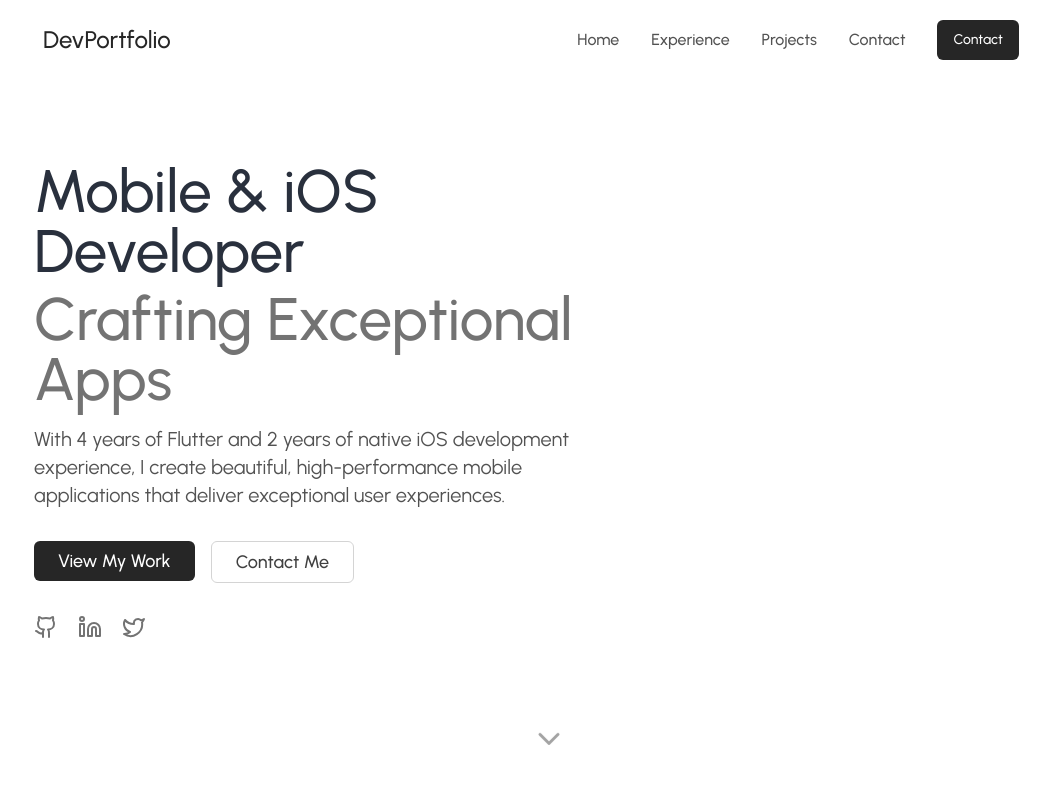
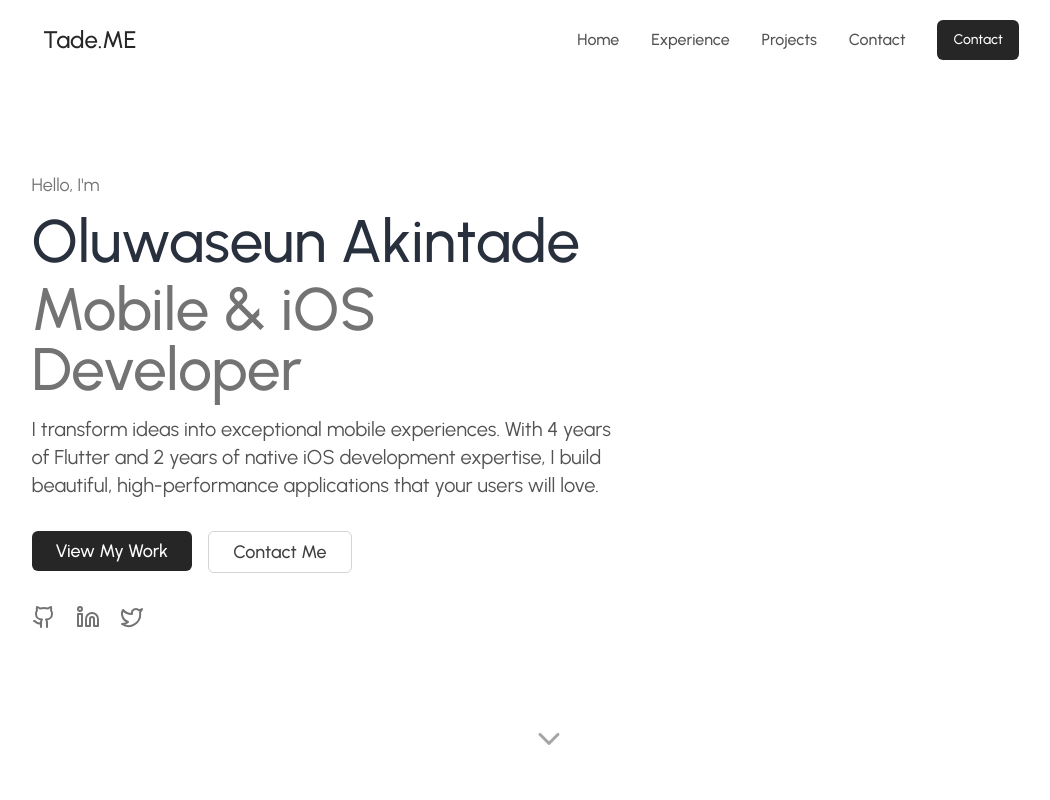
Before and after one commit to tade-dev/tade-portfolio-revamp, a React (Vite) app: page / in a window 1280 px wide. Shown: the top 800 px of the page, without its empty margins (109-1159 px from the left). Built offline with nearby package versions, Linux system fonts and the light colour scheme.

Commit message:
Refactor: Update portfolio information
Update portfolio information with new links, contact details, and branding.

```diff
--- a/src/components/Contact.tsx
+++ b/src/components/Contact.tsx
@@ -42,19 +42,19 @@ const Contact = () => {
     {
       icon: Mail,
       title: "Email",
-      details: "contact@yourportfolio.dev",
-      link: "mailto:contact@yourportfolio.dev"
+      details: "hi@tade.me",
+      link: "mailto:hi@tade.me"
     },
     {
       icon: Phone,
       title: "Phone",
-      details: "+1 (555) 123-4567",
-      link: "tel:+15551234567"
+      details: "+2348163421203",
+      link: "tel:+2348163421203"
     },
     {
       icon: MapPin,
       title: "Location",
-      details: "San Francisco, California",
+      details: "Abuja, Nigeria",
       link: "#"
     }
   ];
--- a/src/components/Footer.tsx
+++ b/src/components/Footer.tsx
@@ -17,7 +17,7 @@ const Footer = () => {
         <div className="flex flex-col md:flex-row justify-between items-center mb-10">
           <div className="mb-6 md:mb-0">
             <a href="#home" className="text-2xl font-medium mb-2 inline-block text-gray-800">
-              DevPortfolio
+              Tade.ME
             </a>
             <p className="text-gray-500 max-w-md">
               Specialized in delivering high-quality mobile applications with Flutter and native iOS development.
@@ -37,13 +37,13 @@ const Footer = () => {
           </nav>
 
           <div className="flex space-x-5">
-            <a href="#" className="text-gray-400 hover:text-gray-800 transition-colors">
+            <a href="https://www.github.com/tade-dev" target="_blank" rel="noopener noreferrer" className="text-gray-400 hover:text-gray-800 transition-colors">
               <Github size={20} />
             </a>
-            <a href="#" className="text-gray-400 hover:text-gray-800 transition-colors">
+            <a href="https://www.linkedin.com/in/oluwaseun-akintade-620b26223/" target="_blank" rel="noopener noreferrer" className="text-gray-400 hover:text-gray-800 transition-colors">
               <Linkedin size={20} />
             </a>
-            <a href="#" className="text-gray-400 hover:text-gray-800 transition-colors">
+            <a href="https://www.x.com/tadeDev_" target="_blank" rel="noopener noreferrer" className="text-gray-400 hover:text-gray-800 transition-colors">
               <Twitter size={20} />
             </a>
           </div>
@@ -51,7 +51,7 @@ const Footer = () => {
 
         <div className="border-t border-gray-100 pt-8 flex flex-col md:flex-row justify-between items-center">
           <p className="text-gray-500 text-sm mb-4 md:mb-0">
-            © {currentYear} Your Name. All rights reserved.
+            © {currentYear} Oluwaseun Akintade. All rights reserved.
           </p>
           <p className="text-gray-500 text-sm flex items-center">
             Made with <Heart size={14} className="text-gray-400 mx-1" /> using React & Tailwind
--- a/src/components/Header.tsx
+++ b/src/components/Header.tsx
@@ -35,7 +35,7 @@ const Header = () => {
     >
       <div className="max-w-5xl mx-auto px-6 flex items-center justify-between">
         <a href="#home" className="text-2xl font-medium text-gray-800">
-          DevPortfolio
+          Tade.ME
         </a>
 
         {/* Desktop Navigation */}
--- a/src/components/Hero.tsx
+++ b/src/components/Hero.tsx
@@ -7,13 +7,15 @@ const Hero = () => {
     <section id="home" className="min-h-screen flex items-center pt-20 pb-10 px-6 bg-white">
       <div className="max-w-5xl mx-auto flex flex-col md:flex-row items-center">
         <div className="md:w-7/12 animate-fade-in">
+          <span className="text-gray-500 text-lg mb-3 inline-block">Hello, I'm</span>
           <h1 className="text-4xl md:text-5xl lg:text-6xl font-medium mb-4 leading-tight">
-            Mobile & iOS Developer
-            <span className="block mt-2 text-gray-500">Crafting Exceptional Apps</span>
+            Oluwaseun Akintade
+            <span className="block mt-2 text-gray-500">Mobile & iOS Developer</span>
           </h1>
           <p className="text-gray-600 text-lg md:text-xl mb-8 max-w-2xl">
-            With 4 years of Flutter and 2 years of native iOS development experience, I create
-            beautiful, high-performance mobile applications that deliver exceptional user experiences.
+            I transform ideas into exceptional mobile experiences. With 4 years of Flutter and 2 years
+            of native iOS development expertise, I build beautiful, high-performance applications that
+            your users will love.
           </p>
 
           <div className="flex flex-wrap gap-4 mb-8">
@@ -26,24 +28,33 @@ const Hero = () => {
           </div>
 
           <div className="flex space-x-5 mb-10">
-            <a href="#" className="text-gray-500 hover:text-gray-800 transition-colors">
+            <a href="https://www.github.com/tade-dev" target="_blank" rel="noopener noreferrer" className="text-gray-500 hover:text-gray-800 transition-colors">
               <Github size={24} />
             </a>
-            <a href="#" className="text-gray-500 hover:text-gray-800 transition-colors">
+            <a href="https://www.linkedin.com/in/oluwaseun-akintade-620b26223/" target="_blank" rel="noopener noreferrer" className="text-gray-500 hover:text-gray-800 transition-colors">
               <Linkedin size={24} />
             </a>
-            <a href="#" className="text-gray-500 hover:text-gray-800 transition-colors">
+            <a href="https://www.x.com/tadeDev_" target="_blank" rel="noopener noreferrer" className="text-gray-500 hover:text-gray-800 transition-colors">
               <Twitter size={24} />
             </a>
           </div>
         </div>
 
         <div className="md:w-5/12 hidden md:block animate-scale-in">
-          <div className="bg-white p-4 rounded-md shadow-sm border border-gray-100">
-            <div className="bg-gray-800 rounded-md p-3 opacity-90">
-              <pre className="text-green-400 font-mono text-xs">
+          <div className="relative">
+            <div className="absolute -top-4 -left-4 w-24 h-24 bg-gray-100 rounded-full opacity-60"></div>
+            <div className="absolute -bottom-6 -right-6 w-32 h-32 bg-gray-200 rounded-full opacity-70"></div>
+
+            <div className="bg-white p-6 rounded-lg shadow-md border border-gray-100 relative z-10">
+              <div className="bg-gray-800 rounded-md p-4 opacity-90">
+                <div className="flex items-center mb-3">
+                  <div className="w-3 h-3 rounded-full bg-red-400 mr-2"></div>
+                  <div className="w-3 h-3 rounded-full bg-yellow-400 mr-2"></div>
+                  <div className="w-3 h-3 rounded-full bg-green-400"></div>
+                </div>
+                <pre className="text-green-400 font-mono text-xs">
 {`class MobileDeveloper {
-  final String name = "Your Name";
+  final String name = "Oluwaseun";
   final int flutterExperience = 4;
   final int iOSExperience = 2;
 
@@ -61,7 +72,8 @@ const Hero = () => {
     );
   }
 }`}
-              </pre>
+                </pre>
+              </div>
             </div>
           </div>
         </div>
```
